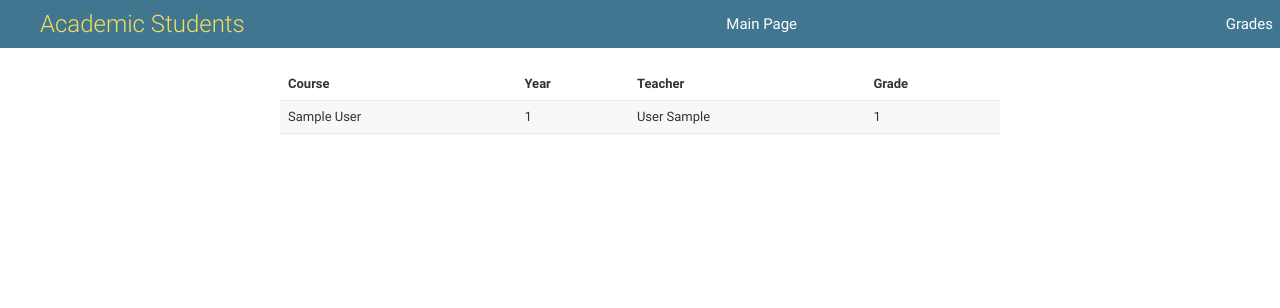
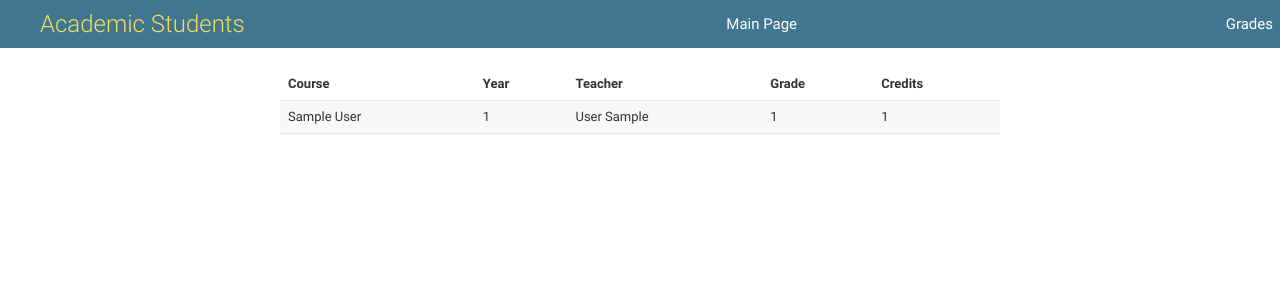
Before and after one commit to uifi95/SE2016, a Django app: template academic/StudentApp/templates/StudentApp/grades.html in a window 1280 px wide. Shown: the top 308 px of the page. Run offline with Django 3.2, Linux system fonts and the light colour scheme; the template is opened without the code that fills it: values that come from a table or form of the project are taken from there, others are empty; tables that the repository leaves empty hold one stand-in row (values such as "Sample post"); parts of the project's set-up code (start-up, migrations or seed data) failed here and were passed over.

Commit message:
Added Credits field in student app template

```diff
--- a/academic/StudentApp/templates/StudentApp/grades.html
+++ b/academic/StudentApp/templates/StudentApp/grades.html
@@ -12,6 +12,7 @@
             <th>Year</th>
             <th>Teacher</th>
             <th>Grade</th>
+            <th>Credits</th>
         </tr>
         {% for item in table %}
             <tr>
@@ -19,6 +20,7 @@
                 <td>{{ item.course.year }}</td>
                 <td>{{ item.course.teacher }}</td>
                 <td>{{ item.value }}</td>
+                <td>{{ item.course.number_credits }}</td>
             </tr>
         {% endfor %}
     </table>
```
